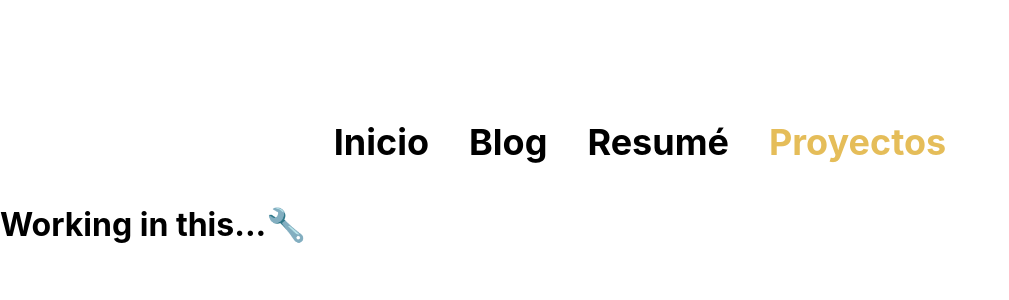
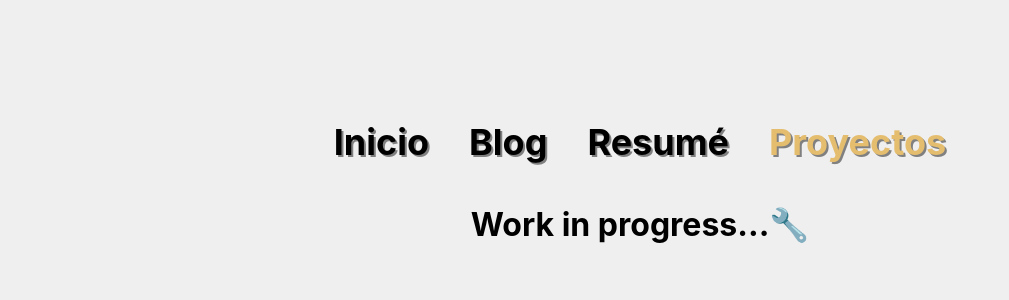
Before and after one commit to germanruzca/my-web-site, a Next.js app: page /proyectos in a window 1280 px wide. Shown: the top 300 px of the page, without its empty margins (0-1009 px from the left). Built offline with nearby package versions, Linux system fonts and the light colour scheme.

Commit message:
First post example

```diff
--- a/data/primer-post.mdx
+++ b/data/primer-post.mdx
@@ -3,4 +3,5 @@ title: 'Post de prueba'
 date: '2020-01-01'
 ---
 
+
 Este es un post de prueba
--- a/pages/_app.js
+++ b/pages/_app.js
@@ -4,7 +4,9 @@ import '@fortawesome/fontawesome-svg-core/styles.css'
 config.autoAddCss = false
 
 function MyApp({ Component, pageProps }) {
-  return <Component {...pageProps} />
+  return (
+    <Component {...pageProps} />
+  )
 }
 
 export default MyApp
--- a/pages/blog.js
+++ b/pages/blog.js
@@ -4,10 +4,11 @@ import Link from 'next/link'
 import { Header } from '../components/Header'
 import { PostCard } from '../components/PostCard'
 import styles from '../styles/Blog.module.css';
+import readingTime from "reading-time";
 
 import { getAllFilesMetaData } from '../lib/mdx';
 
-export default function AboutMe({ posts }) {
+export default function Blog({ posts }) {
   return (
     <div>
       <Head>
--- a/pages/proyectos.js
+++ b/pages/proyectos.js
@@ -1,4 +1,5 @@
 import Head from 'next/head';
+import styles from '../styles/Project.module.css';
 import {Header} from '../components/Header'
 
 export default function Proyectos() {
@@ -10,7 +11,9 @@ export default function Proyectos() {
         <link rel="icon" href="/favicon.ico" />
       </Head>
       <Header/>
-      <h1>Working in this...🔧</h1>
+      <div className={styles.container}>
+        <h1 className={styles.title}>Work in progress...🔧</h1>
+      </div>
     </div>
   );
 }
--- a/styles/Header.module.css
+++ b/styles/Header.module.css
@@ -4,6 +4,7 @@
   font-weight: 700;
   justify-content: center;
   padding-top: 100px;
+  text-shadow: 2px 2px gray;
 }
 
 .container div {
@@ -11,7 +12,7 @@
 }
 
 .route_color {
-  color: #E5BD59;
+  color: #E5BD6F;
 }
 
 .no_route_color {
--- a/styles/Home.module.css
+++ b/styles/Home.module.css
@@ -18,6 +18,7 @@
 .icon {
   display: flex;
   font-size: 30px;
+  color: #E5BD6F;
 }
 
 .icon div {
--- a/styles/globals.css
+++ b/styles/globals.css
@@ -4,7 +4,9 @@ body {
   margin: 0;
   font-family: -apple-system, BlinkMacSystemFont, Segoe UI, Roboto, Oxygen,
     Ubuntu, Cantarell, Fira Sans, Droid Sans, Helvetica Neue, sans-serif;
-  background-color: #ffff;
+  background: #efefef;
+  background-repeat: no-repeat;
+  height: 100%;
 }
 
 a {
```
Also changed, not shown: styles/PostCard.module.css (+18 -5 lines).
